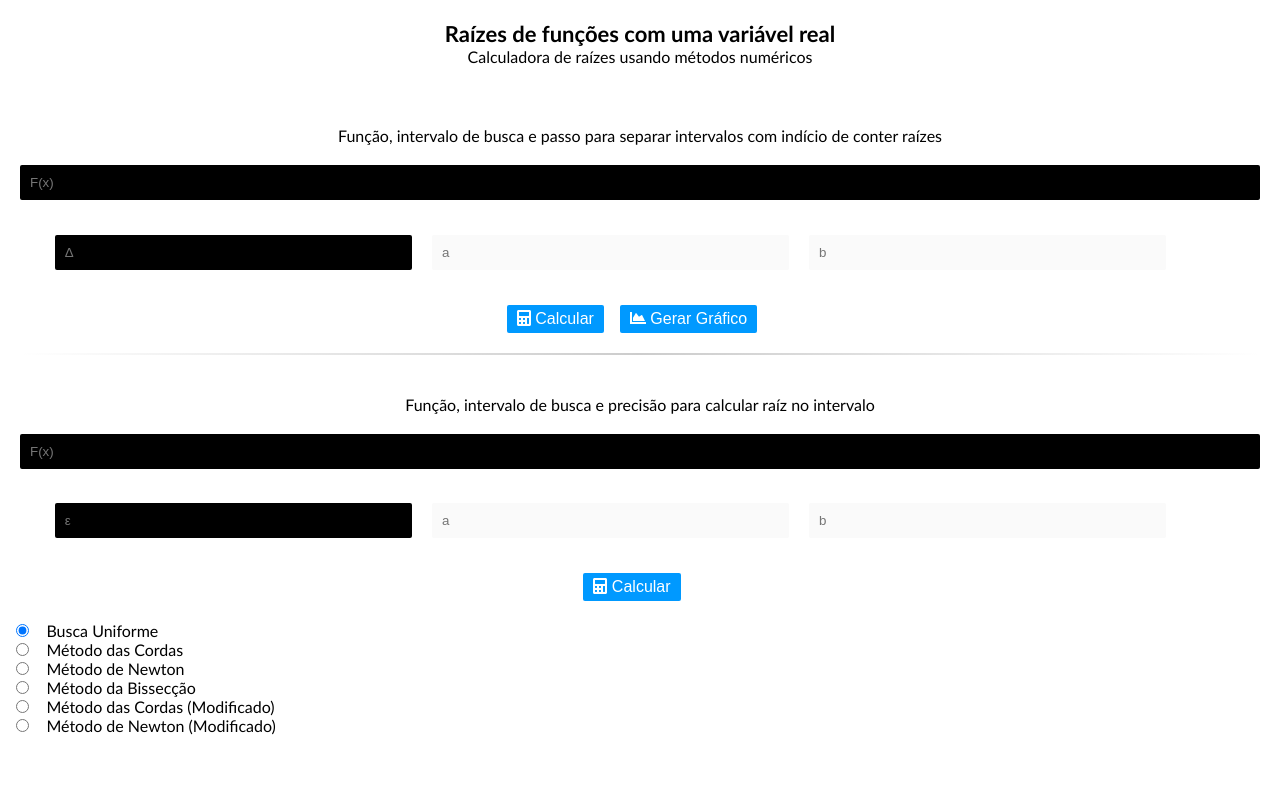
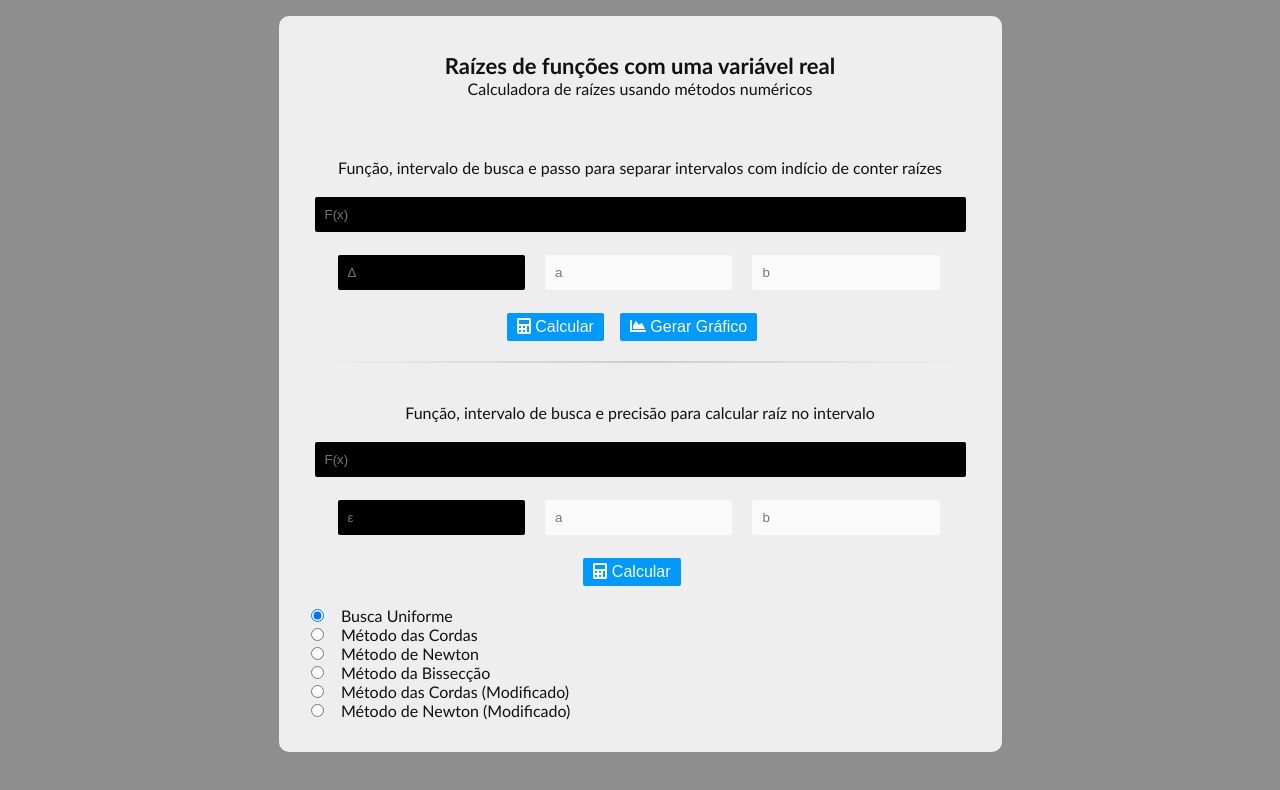
Before and after one commit to kszinhu/MNC-Root-Calculator, a plain HTML site: page index.html in a window 1280 px wide. Drawn offline with nearby package versions, Linux system fonts and the light colour scheme.

Commit message:
improved style

```diff
--- a/src/css/global.css
+++ b/src/css/global.css
@@ -1,6 +1,8 @@
 :root {
   --primary: #006eff;
   --primary-dark: #003f92;
+  background-color: #8e8e8e;
+  color: #111;
 }
 
 * {
@@ -11,14 +13,21 @@
 
 html {
   scroll-behavior: smooth;
-}
-
-body {
   font-family: "Gill Sans", "Gill Sans MT", Calibri, "Trebuchet MS", sans-serif;
 }
 
 body {
-  overflow-x: hidden;
+  display: flex;
+  flex-direction: column;
+  align-items: center;
+  justify-content: center;
+}
+
+.main {
+  margin: 1em;
+  padding: 1em;
+  border-radius: 10px;
+  background-color: #eee;
 }
 
 /* Input - Radio */
```
